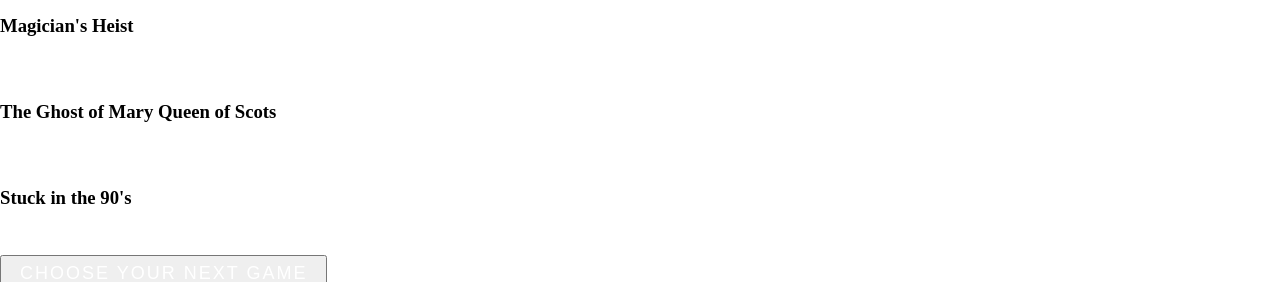
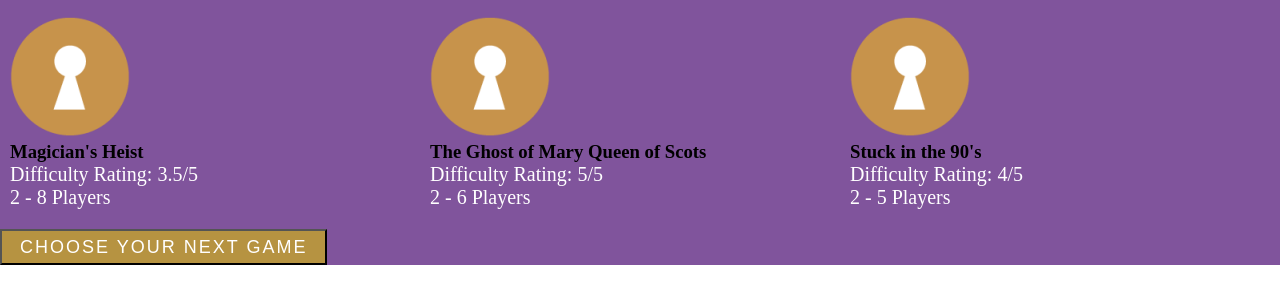
Before and after one commit to GJaradat/bnta_lab_css, a plain HTML site: page index.html in a window 1280 px wide. Shown: the part 548-830 px from the top of the page. Drawn offline with Linux system fonts and the light colour scheme.

Commit message:
made changes on the home_rooms - home page

```diff
--- a/index.html
+++ b/index.html
@@ -46,25 +46,27 @@
         Solve our brain teasers in our live escape room games. We look forward to seeing your booking for our multi-player challenges. They make the
         perfect activity for groups of family and friends. Our location and games are a truly unique escape room experience in the heart of Glasgow.</p>
 
+        <div class="rooms_collection">
             <div class="room">
-            <img href="Images/lock.png">
+                <img src="Images/lock.png" alt="Lock Image">
                 <h3>Magician's Heist</h3>
                 <p>Difficulty Rating: 3.5/5</p>
                 <p>2 - 8 Players</p>
             </div>
 
             <div class="room">
-            <img href="Images/lock.png">
+                <img src="Images/lock.png" alt="Lock Image">
                 <h3>The Ghost of Mary Queen of Scots</h3>
                 <p>Difficulty Rating: 5/5</p>
                 <p>2 - 6 Players</p>
             </div>
 
             <div class="room">
-            <img href="Images/lock.png">
+                <img src="Images/lock.png" alt="Lock Image">
                 <h3>Stuck in the 90's</h3>
                 <p>Difficulty Rating: 4/5</p>
                 <p>2 - 5 Players</p>
+            </div>
         </div>
         <button>
             Choose Your Next Game
--- a/style.css
+++ b/style.css
@@ -89,3 +89,22 @@ header nav a{
 .home_about button {
     background-color: #80549c;
 }
+
+/* Home Rooms  */
+.home_rooms{
+    background-color: #80549c;
+}
+
+.home_rooms button{
+    background-color: #b69341;
+}
+
+.rooms_collection{
+    display: grid;
+    grid-template-columns: 1fr 1fr 1fr;
+    padding: 20px 10px;
+}
+
+.rooms_collection .room {
+    justify-content: center;
+}
```
Lines whose indentation alone changed are shown as unchanged.
